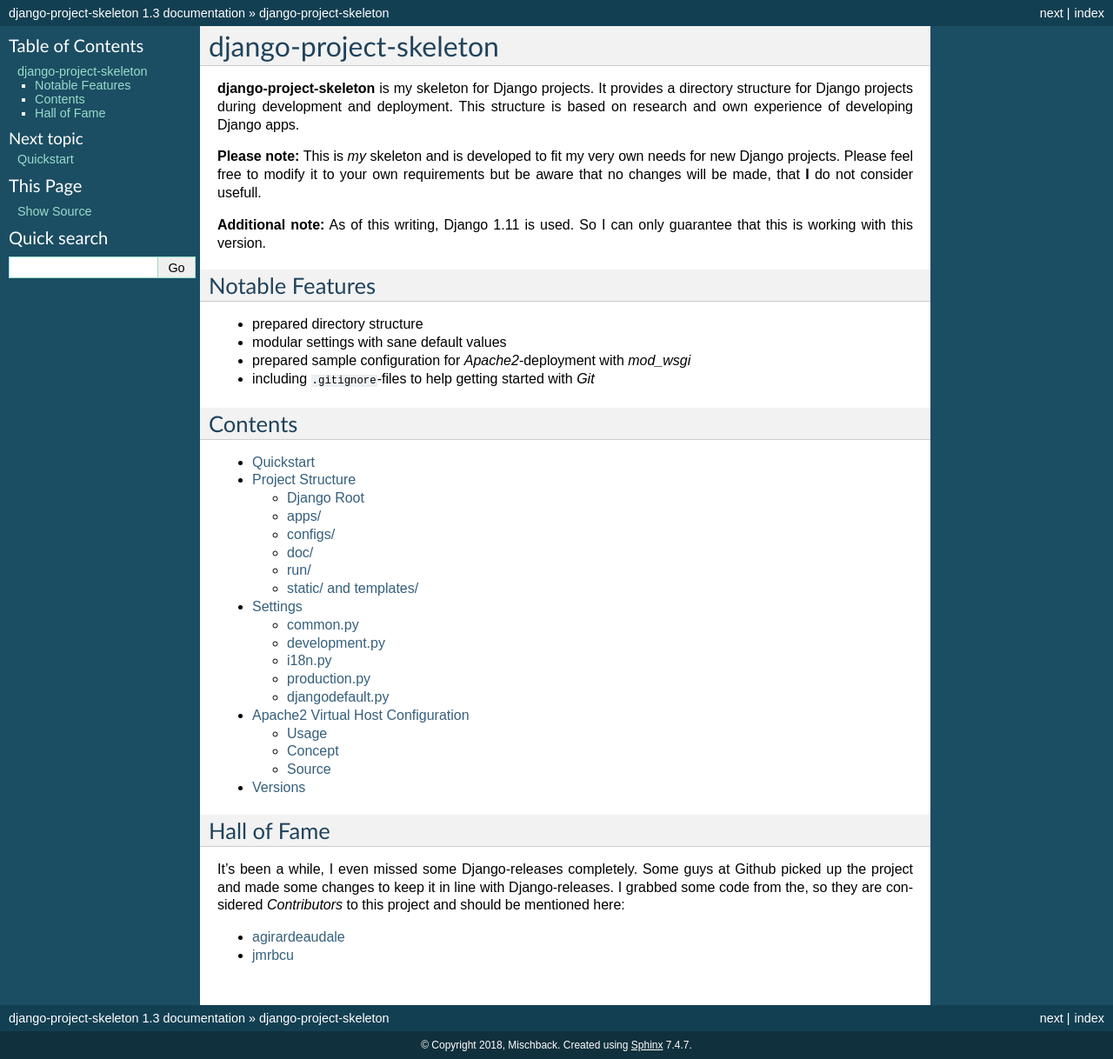
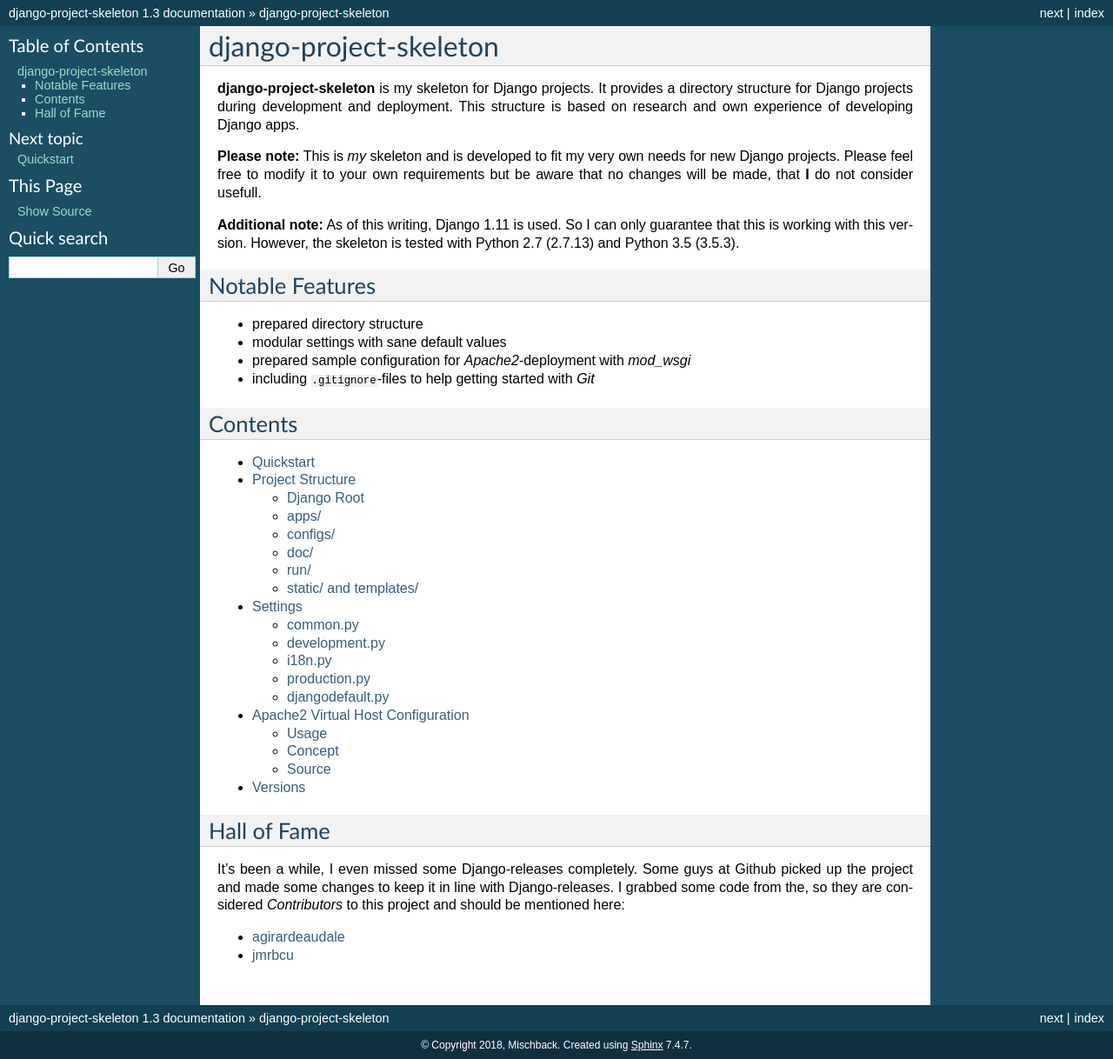
Before and after one commit to Mischback/django-project-skeleton, a Sphinx documentation site: the page built from doc/source/index.rst, in a window 1280 px wide. Shown: the whole page at 87% size. Built offline with Sphinx 7.4.7, drawn with Linux system fonts in a browser that asks for light colours.

Commit message:
Update of documentation

```diff
--- a/README.rst
+++ b/README.rst
@@ -24,6 +24,9 @@
 Django Version:
     1.11
 
+Python Version:
+    2.7, 3.5
+
 
 
 Usage
--- a/doc/source/index.rst
+++ b/doc/source/index.rst
@@ -16,7 +16,8 @@
 consider usefull.
 
 **Additional note:** As of this writing, Django 1.11 is used. So I can only
-guarantee that this is working with this version.
+guarantee that this is working with this version. However, the skeleton is
+tested with Python 2.7 (2.7.13) and Python 3.5 (3.5.3).
 
 Notable Features
 ----------------
```
